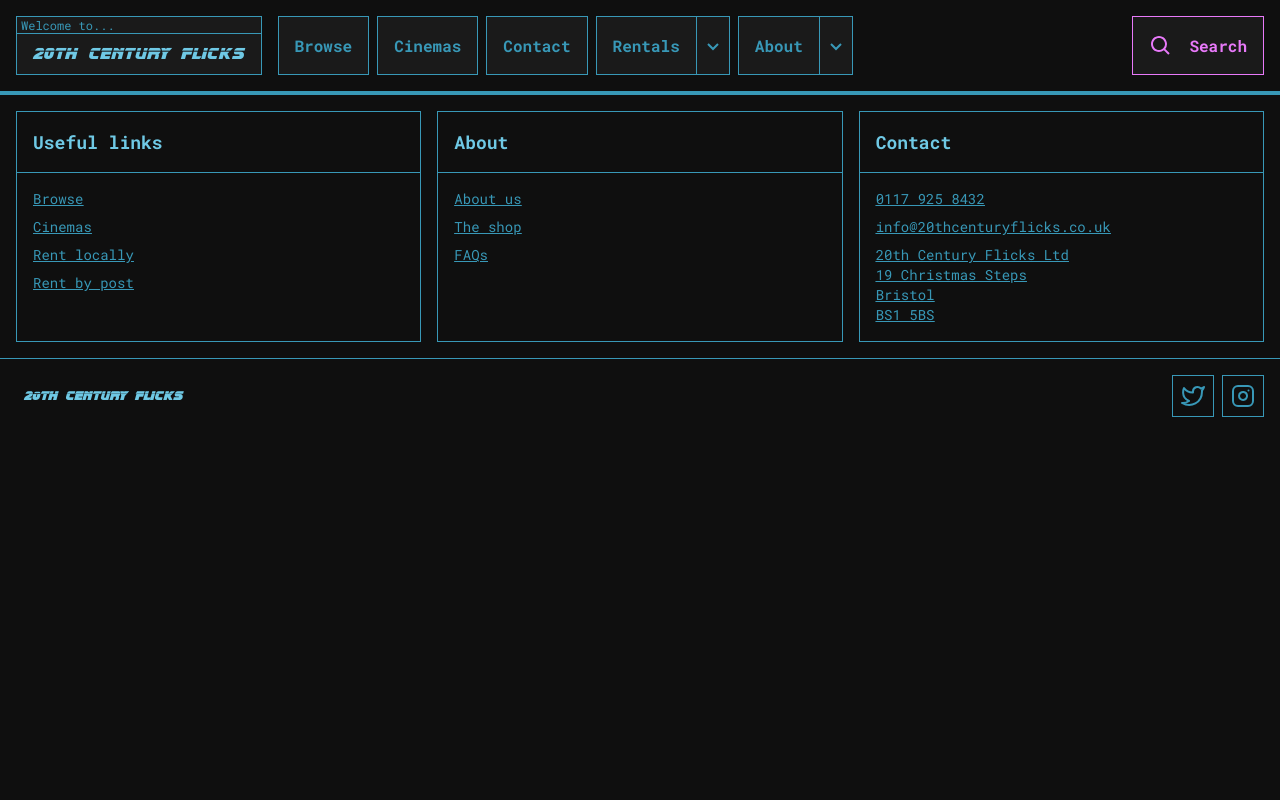
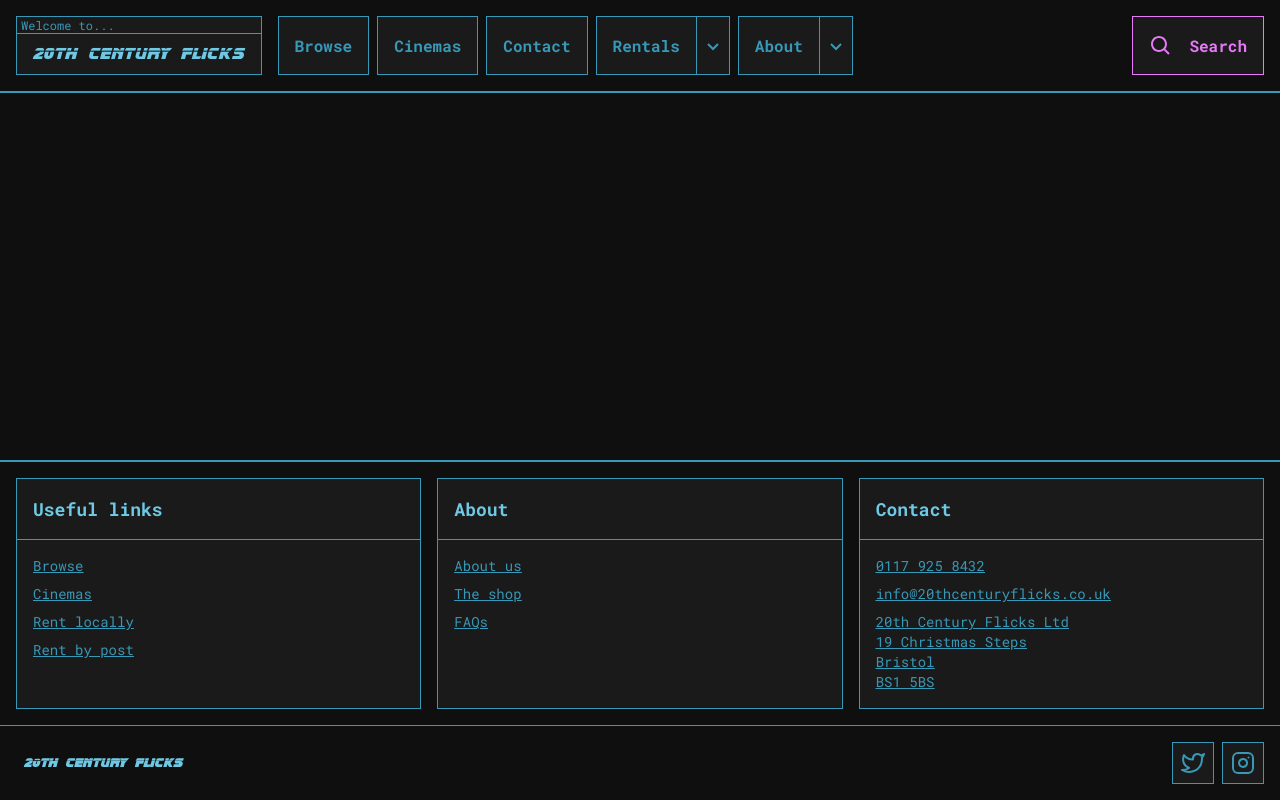
Before and after one commit to alec-hamilton/flicks-frontend, a Next.js app: page / in a window 1280 px wide. Built offline with nearby package versions, Linux system fonts and the light colour scheme.

Commit message:
feat: footer sticky to bottom of viewport

```diff
--- a/components/Layout/Footer/Footer.tsx
+++ b/components/Layout/Footer/Footer.tsx
@@ -8,11 +8,14 @@ const contactMinusWhat3 = contactLinks.links.slice(0, -1);
 
 const Footer = () => {
   return (
-    <footer className="flex flex-col border-t-2 border-primary pt-2 xs:pt-4">
+    <footer className="flex flex-col mt-auto border-t-2 border-primary pt-2 xs:pt-4">
       <div className="flex flex-col mx-2 xs:mx-4 gap-2 xs:gap-4 md:flex-row">
         {footerLinks.map(({ groupName, links }, index) => {
           return (
-            <section className="border border-primary md:flex-1" key={index}>
+            <section
+              className="border border-primary md:flex-1 bg-black1"
+              key={index}
+            >
               <h3 className="border-b border-primary p-4">{groupName}</h3>
               <ul className="p-4 flex flex-col gap-2 text-sm">
                 {links.map(({ title, url }, index) => {
@@ -29,7 +32,7 @@ const Footer = () => {
             </section>
           );
         })}
-        <section className="border border-primary md:flex-1">
+        <section className="border border-primary md:flex-1 bg-black1">
           <h3 className="border-b border-primary p-4">
             {contactLinks.groupName}
           </h3>
@@ -65,7 +68,7 @@ const Footer = () => {
             target="_blank"
             rel="noreferrer"
           >
-            <div className="border border-primary p-2">
+            <div className="border border-primary p-2 bg-black1 lg:hover:bg-primary/20">
               <FiTwitter size="1.5rem" />
             </div>
           </a>
@@ -74,7 +77,7 @@ const Footer = () => {
             target="_blank"
             rel="noreferrer"
           >
-            <div className="border border-primary p-2">
+            <div className="border border-primary p-2 bg-black1 lg:hover:bg-primary/20">
               <FiInstagram size="1.5rem" />
             </div>
           </a>
--- a/components/Layout/Layout.tsx
+++ b/components/Layout/Layout.tsx
@@ -6,7 +6,7 @@ const Layout = ({ children }: ChildrenProps) => {
   return (
     <>
       <Navbar />
-      <div className="max-w-5xl mx-auto">{children}</div>
+      <div className="max-w-5xl mx-auto w-full">{children}</div>
       <Footer />
     </>
   );
--- a/pages/_app.tsx
+++ b/pages/_app.tsx
@@ -18,7 +18,7 @@ const bladerunner = localFont({
 export default function App({ Component, pageProps }: AppProps) {
   return (
     <main
-      className={`${robotoMono.className} ${bladerunner.variable} text-primary`}
+      className={`${robotoMono.className} ${bladerunner.variable} text-primary min-h-screen flex flex-col`}
     >
       <Layout>
         <Component {...pageProps} />
```
Also changed, not shown: pages/contact.tsx (+0 -39 lines).
